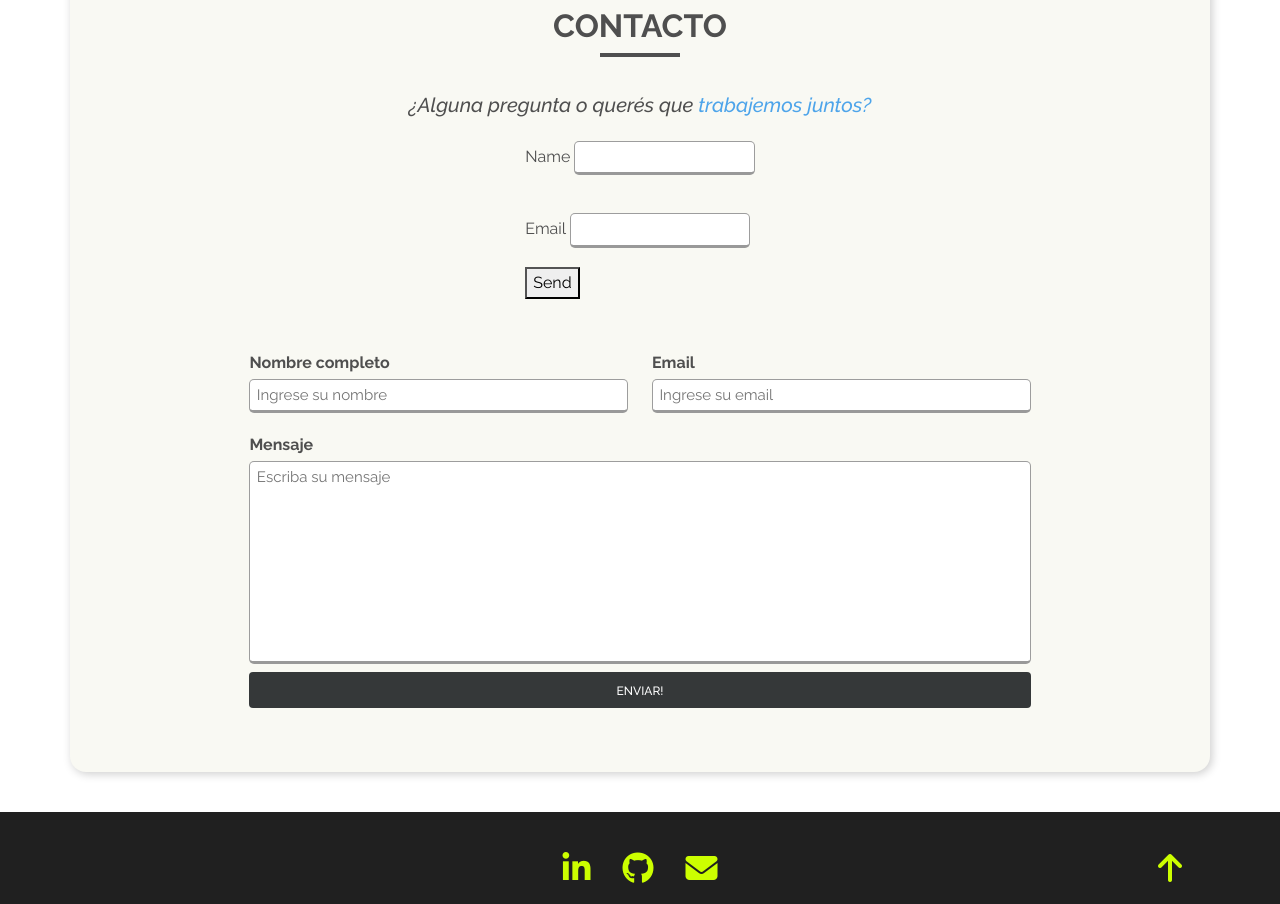
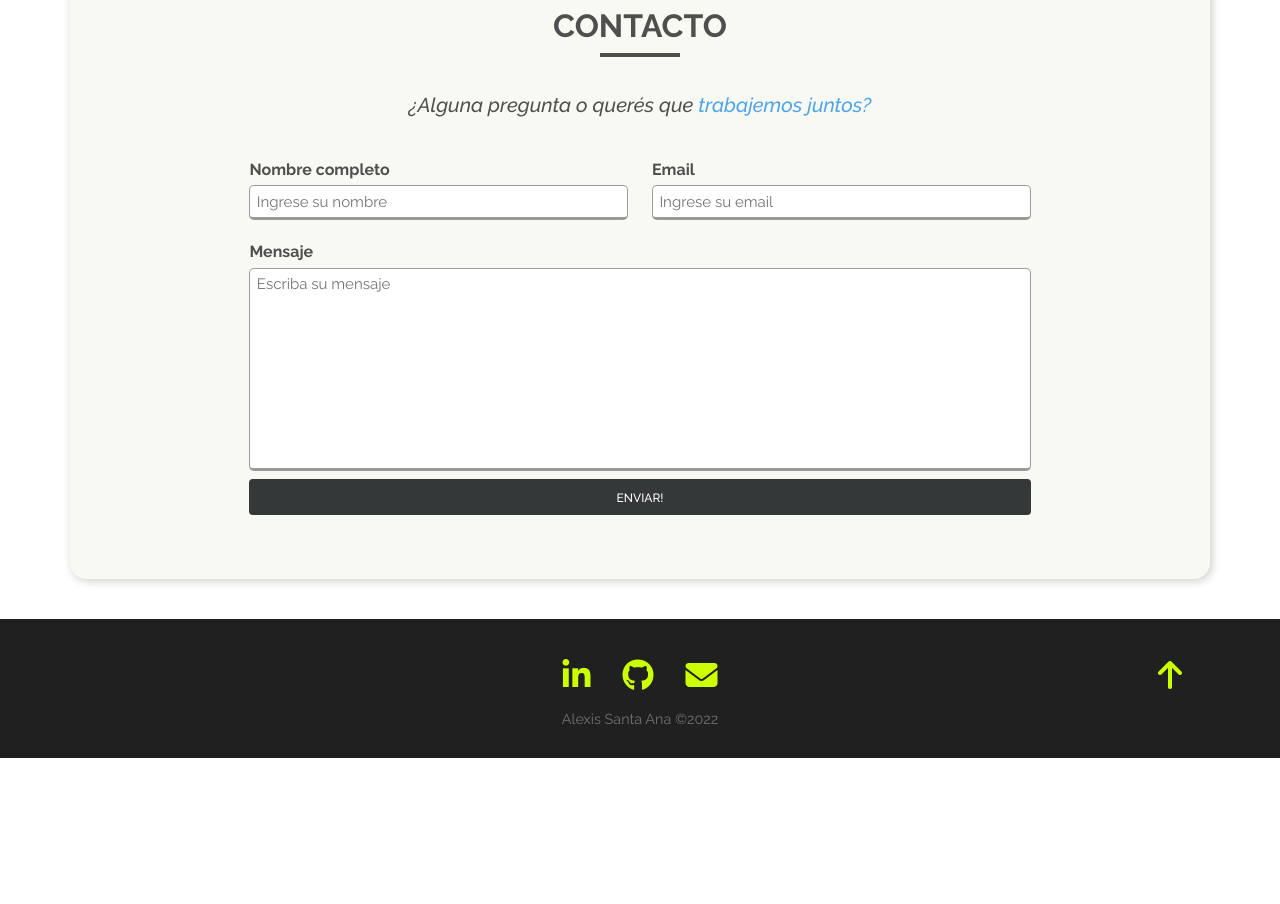
Before and after one commit to AlexisSantaAna/portfolio, a React (Create React App) app: page / in a window 1280 px wide. Shown: the part 2700-3604 px from the top of the page. After the commit the page ends 3458 px from the top, so only its background shows below. Built offline with nearby package versions, Linux system fonts and the light colour scheme.

Commit message:
FIX !!!!

```diff
--- a/public/index.html
+++ b/public/index.html
@@ -34,6 +34,11 @@
 </head>
 
 <body>
+  <form name="contact" netlify netlify-honeypot="bot-field" hidden>
+    <input type="text" name="name">
+    <input type="email" name="email">
+    <textarea name="msg"></textarea>
+  </form>
   <noscript>You need to enable JavaScript to run this app.</noscript>
   <div id="root"></div>
   <!--
--- a/src/components/Contact.jsx
+++ b/src/components/Contact.jsx
@@ -43,19 +43,7 @@ const Contact = () => {
       <h2 className="pt-5" data-aos="fade-right" data-aos-duration="800">CONTACTO</h2>
       <div className="bar" data-aos="fade-left" data-aos-duration="800"></div>
       <h5 className="py-1 preguntas text-center" data-aos="fade-up" data-aos-duration="800"><i>¿Alguna pregunta o querés que <span>trabajemos juntos?</span></i></h5>
-      <form name="contact2" netlify>
-        <p>
-          <label>Name <input type="text" name="name" /></label>
-        </p>
-        <p>
-          <label>Email <input type="email" name="email" /></label>
-        </p>
-        <p>
-          <button type="submit">Send</button>
-        </p>
-      </form>
       <form name="contact" method="POST" data-netlify="true" className="form" onSubmit={e => handleSubmit(e)} data-aos="fade-up" data-aos-duration="800">
-
         <div className="row">
           {/* name */}
           <div className="col-12 col-sm-6 d-flex flex-column">
```
